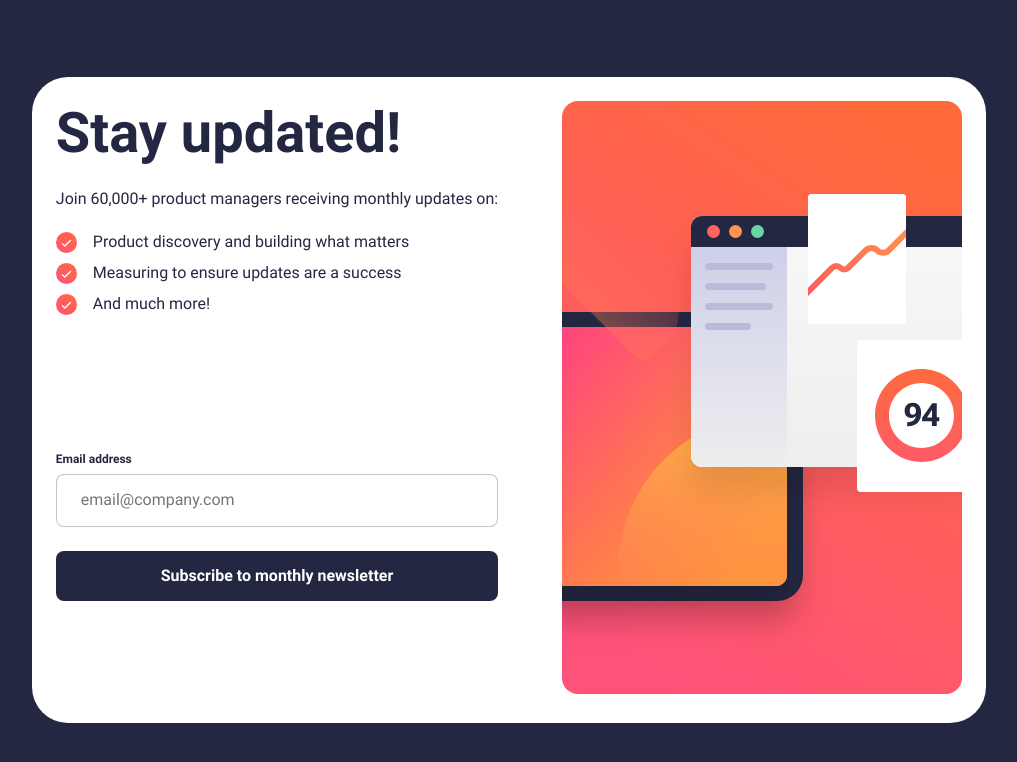
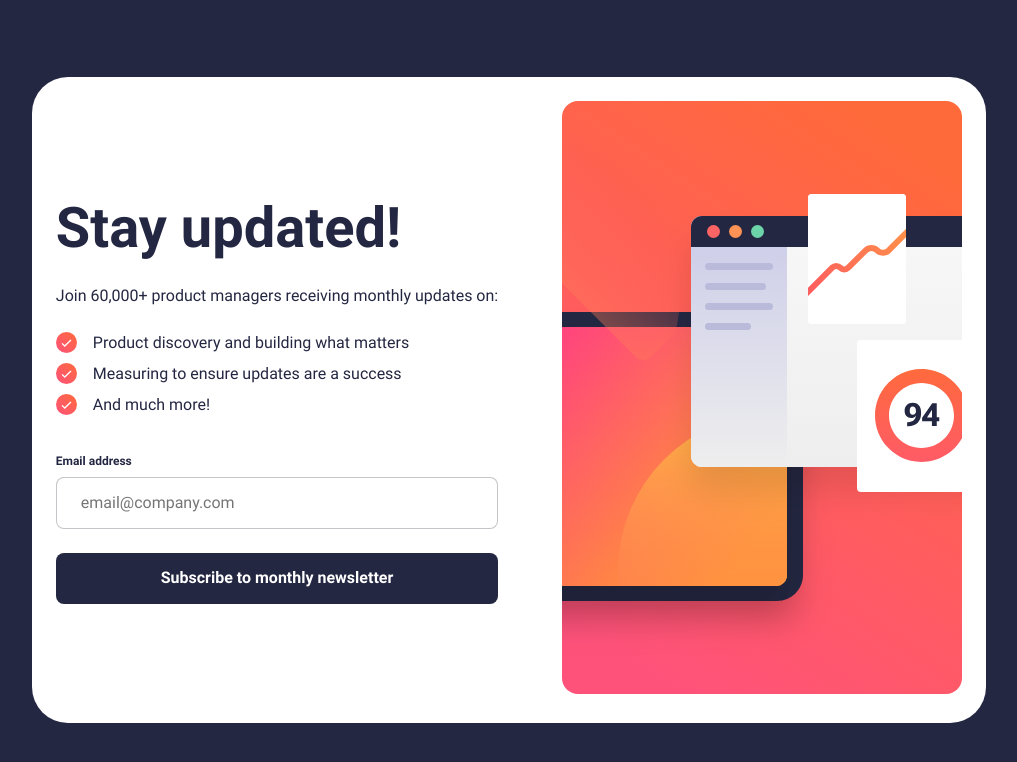
Before and after one commit to Dmitry528/Frontend-Mentor_Newsletter-sign-up, a React (Create React App) app: page / in a window 1280 px wide. Shown: the top 762 px of the page, without its empty margins (131-1148 px from the left). Built offline with nearby package versions, Linux system fonts and the light colour scheme.

Commit message:
add placement styles

```diff
--- a/src/components/SignUpInfo/SignUpInfo.tsx
+++ b/src/components/SignUpInfo/SignUpInfo.tsx
@@ -5,7 +5,7 @@ import successIcon from 'assets/images/icon-success.svg';
 export const SignUpInfo = () => (
   <div className={signUpInfoStyles.signUpInfo}>
     <h1 className={signUpInfoStyles.signUpInfo__title}>Stay updated!</h1>
-    <p>
+    <p className={signUpInfoStyles.signUpInfo__text}>
       Join 60,000+ product managers receiving monthly updates on:
     </p>
     <ul className={signUpInfoStyles.signUpInfo__list}>
--- a/src/styles/modules/components/SignUpInfo.module.css
+++ b/src/styles/modules/components/SignUpInfo.module.css
@@ -3,6 +3,7 @@
 
   display: flex;
   flex-direction: column;
+  justify-content: flex-end;
 
   gap: 1.5rem;
 }
@@ -10,6 +11,10 @@
 .signUpInfo__title {
   font-size: 3.5rem;
   font-weight: 700;
+}
+
+.signUpInfo__text {
+  line-height: 1.5rem;
 }
 
 .signUpInfo__list {
```
